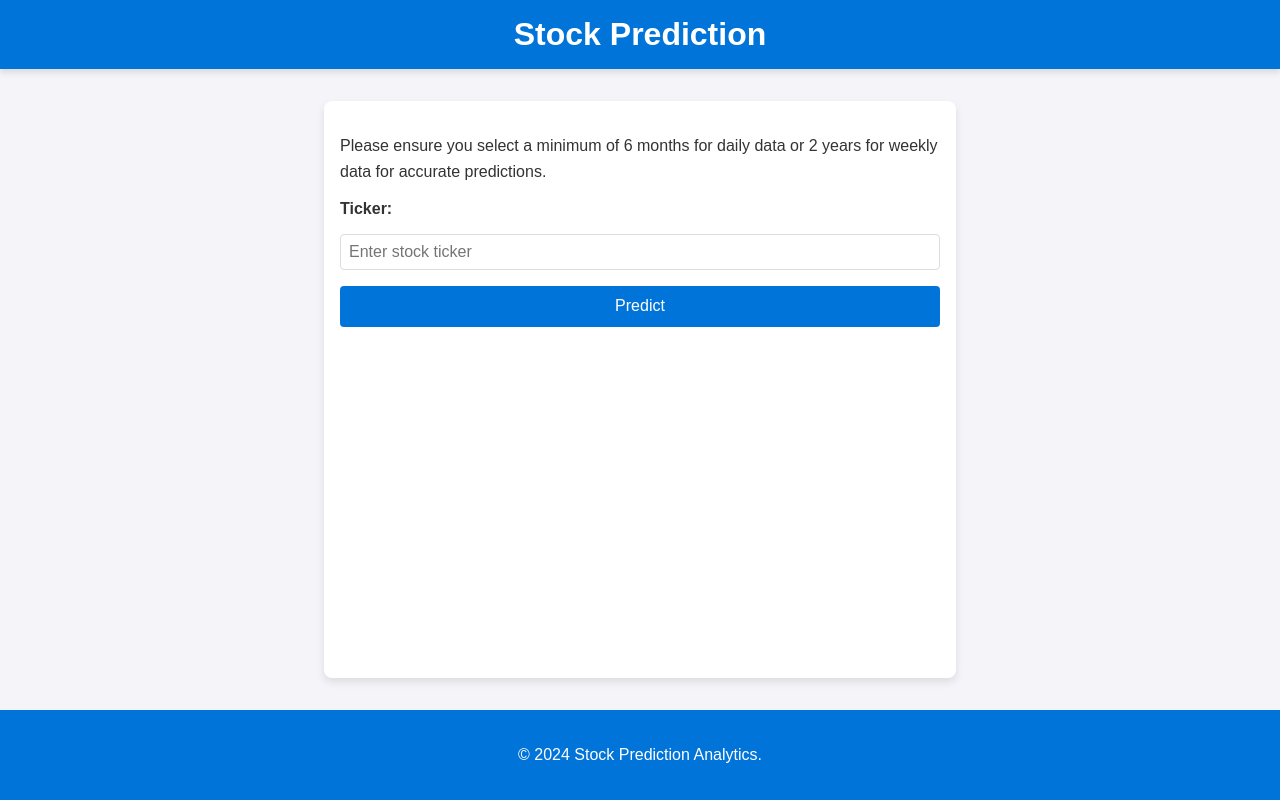
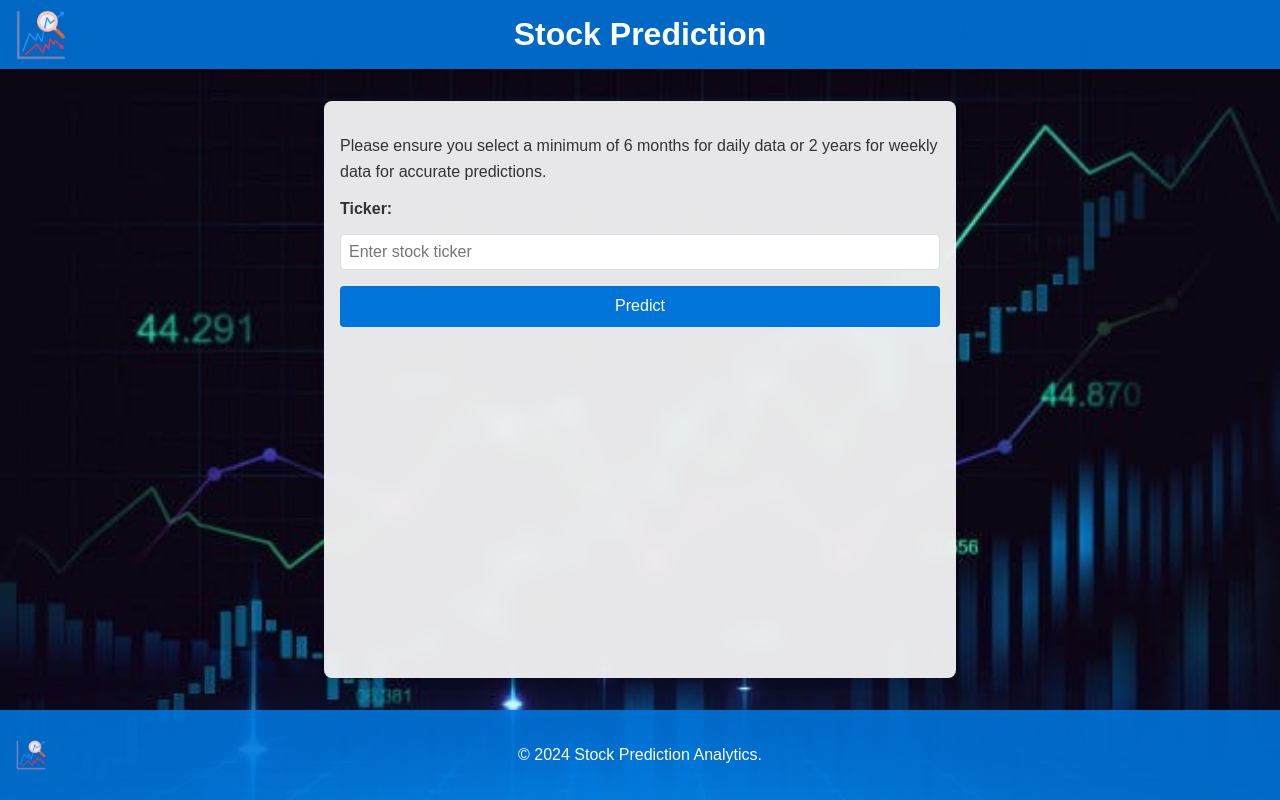
Before and after one commit to NavneetPratap/Stock-prediction, a Flask app: page / in a window 1280 px wide. Run offline with Flask 3, Linux system fonts and the light colour scheme.

Commit message:
Update index.html

```diff
--- a/templates/index.html
+++ b/templates/index.html
@@ -11,7 +11,8 @@
             font-family: Arial, sans-serif;
             margin: 0;
             padding: 0;
-            background-color: #f4f4f9;
+            background: url('{{ url_for('static', filename='background.jpg') }}') no-repeat center center fixed;
+            background-size: cover;
             color: #333;
             display: flex;
             flex-direction: column;
@@ -19,26 +20,38 @@
         }
 
         header {
-            background-color: #0074D9;
+            background-color: rgba(0, 116, 217, 0.9);
             color: #fff;
             padding: 1rem 0;
             text-align: center;
             box-shadow: 0 4px 6px rgba(0, 0, 0, 0.1);
+            display: flex;
+            align-items: center;
+            justify-content: center;
+            position: relative;
+        }
+
+        header img {
+            position: absolute;
+            left: 1rem;
+            height: 50px;
         }
 
         header h1 {
             margin: 0;
             font-size: 2rem;
+            flex: 1;
         }
 
         main {
-            flex: 1; /* This pushes the footer to the bottom if content is short */
+            flex: 1;
             max-width: 600px;
             margin: 2rem auto;
             padding: 1rem;
-            background-color: #fff;
+            background-color: rgba(255, 255, 255, 0.9);
             border-radius: 8px;
             box-shadow: 0 4px 8px rgba(0, 0, 0, 0.1);
+            backdrop-filter: blur(10px); /* For glassmorphism effect */
         }
 
         p {
@@ -86,16 +99,27 @@
         }
 
         footer {
+            display: flex;
+            align-items: center;
+            justify-content: center;
             text-align: center;
             padding: 1rem 0;
-            background-color: #0074D9;
+            background-color: rgba(0, 116, 217, 0.9);
             color: #fff;
             font-size: 0.9rem;
+            position: relative;
+        }
+
+        footer img {
+            position: absolute;
+            left: 1rem;
+            height: 30px;
         }
     </style>
 </head>
 <body>
     <header>
+        <img src="{{ url_for('static', filename='logo.png') }}" alt="Header Logo">
         <h1>Stock Prediction</h1>
     </header>
     <main>
@@ -110,6 +134,7 @@
         </form>
     </main>
     <footer>
+        <img src="{{ url_for('static', filename='logo.png') }}" alt="Footer Logo">
         <p>&copy; 2024 Stock Prediction Analytics.</p>
     </footer>
 </body>
```
